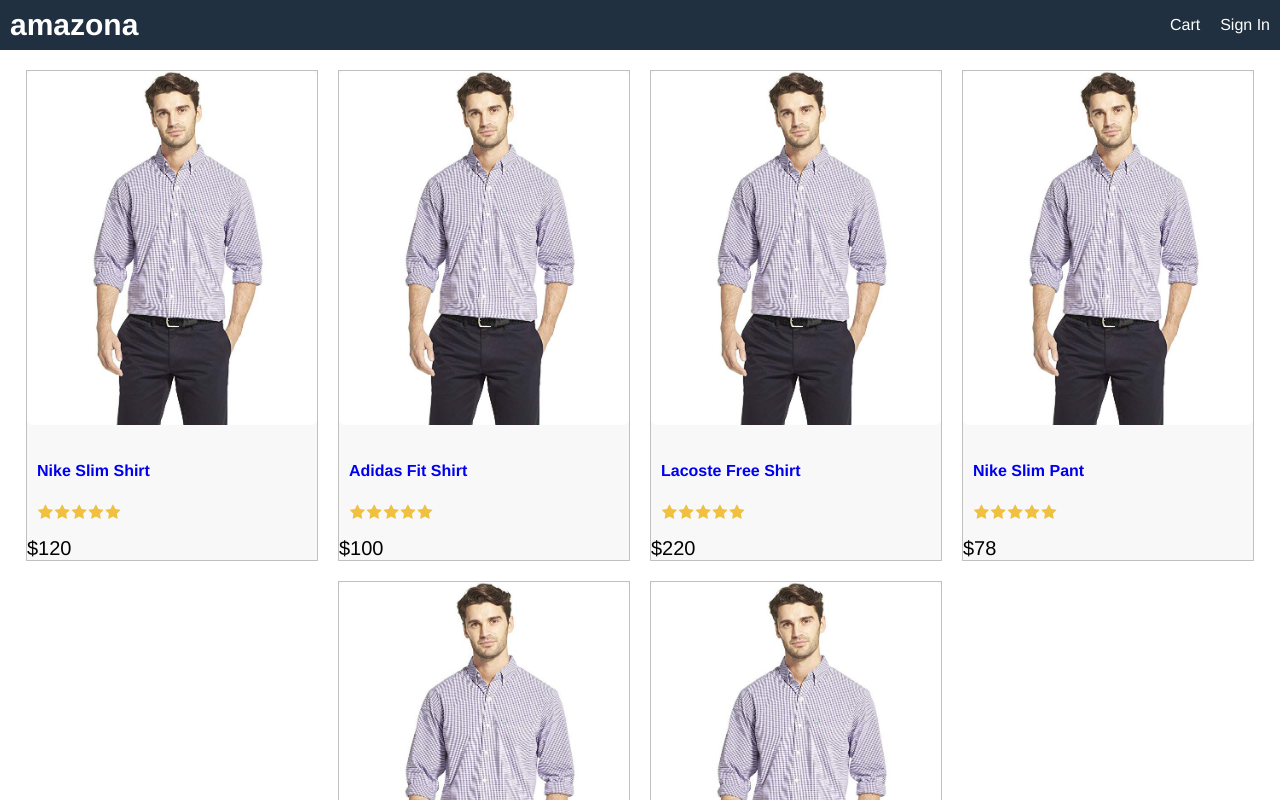
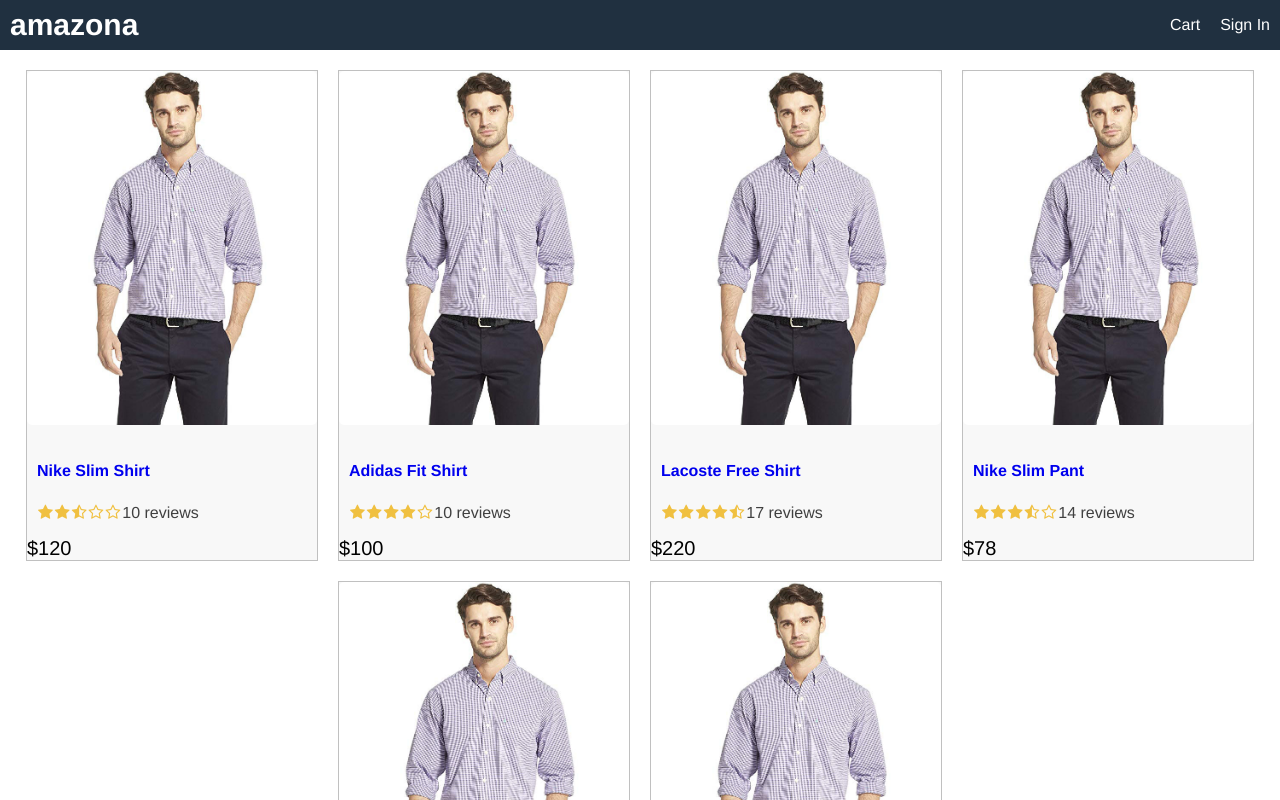
Before and after one commit to jxleilani/amazona, a React (Create React App) app in the folder frontend/: page / in a window 1280 px wide. Shown: the top 800 px of the page. Built offline with nearby package versions, Linux system fonts and the light colour scheme.

Commit message:
product and rating components

```diff
--- a/frontend/src/App.js
+++ b/frontend/src/App.js
@@ -1,4 +1,5 @@
 import React from "react";
+import Product from "./components/Product";
 import data from "./data";
 
 function App() {
@@ -18,40 +19,7 @@
       <main>
         <div className='row center'>
           {data.products.map((product) => (
-            <div key={product._id} className='card'>
-              <a href={`/product/${product._id}`}>
-                <img
-                  className='medium'
-                  src={product.image}
-                  alt={product.name}
-                />
-              </a>
-              <div className='card-body'>
-                <a href='product.html'>
-                  <a href={`/product/${product._id}`}>
-                    <h2>{product.name}</h2>
-                  </a>
-                </a>
-                <div className='rating'>
-                  <span>
-                    <i className='fa fa-star'></i>
-                  </span>
-                  <span>
-                    <i className='fa fa-star'></i>
-                  </span>
-                  <span>
-                    <i className='fa fa-star'></i>
-                  </span>
-                  <span>
-                    <i className='fa fa-star'></i>
-                  </span>
-                  <span>
-                    <i className='fa fa-star'></i>
-                  </span>
-                </div>
-              </div>
-              <div className='price'>{`$${product.price}`}</div>
-            </div>
+            <Product key={product._id} product={product} />
           ))}
         </div>
       </main>
--- /dev/null
+++ b/frontend/src/components/Product.js
@@ -0,0 +1,23 @@
+import React from "react";
+import Rating from "./Rating";
+
+function Product({ product }) {
+  return (
+    <div className='card'>
+      <a href={`/product/${product._id}`}>
+        <img className='medium' src={product.image} alt={product.name} />
+      </a>
+      <div className='card-body'>
+        <a href='product.html'>
+          <a href={`/product/${product._id}`}>
+            <h2>{product.name}</h2>
+          </a>
+        </a>
+        <Rating rating={product.rating} numReviews={product.numReviews} />
+      </div>
+      <div className='price'>{`$${product.price}`}</div>
+    </div>
+  );
+}
+
+export default Product;
--- /dev/null
+++ b/frontend/src/components/Rating.js
@@ -0,0 +1,66 @@
+import React from "react";
+
+function Rating({ rating, numReviews }) {
+  return (
+    <div className='rating'>
+      <span>
+        <i
+          className={
+            rating >= 1
+              ? "fa fa-star"
+              : rating >= 0.5
+              ? "fa fa-star-half-o"
+              : "fa fa-star-o"
+          }
+        ></i>
+      </span>
+      <span>
+      <i
+          className={
+            rating >= 2
+              ? "fa fa-star"
+              : rating >= 1.5
+              ? "fa fa-star-half-o"
+              : "fa fa-star-o"
+          }
+        ></i>
+      </span>
+      <span>
+      <i
+          className={
+            rating >= 3
+              ? "fa fa-star"
+              : rating >= 2.5
+              ? "fa fa-star-half-o"
+              : "fa fa-star-o"
+          }
+        ></i>
+      </span>
+      <span>
+      <i
+          className={
+            rating >= 4
+              ? "fa fa-star"
+              : rating >= 3.5
+              ? "fa fa-star-half-o"
+              : "fa fa-star-o"
+          }
+        ></i>
+      </span>
+      <span>
+      <i
+          className={
+            rating >= 5
+              ? "fa fa-star"
+              : rating >= 4.5
+              ? "fa fa-star-half-o"
+              : "fa fa-star-o"
+          }
+        ></i>
+      </span>
+      <span>{numReviews} reviews</span>
+    </div>
+  );
+}
+
+export default Rating;
--- a/frontend/src/data.js
+++ b/frontend/src/data.js
@@ -7,7 +7,7 @@
       image: '/images/p1.jpg',
       price: 120,
       brand: 'Nike',
-      rating: 4.5,
+      rating: 2.5,
       numReviews: 10,
       description: 'High quality product'
     },
@@ -40,7 +40,7 @@
       image: '/images/p4.jpg',
       price: 78,
       brand: 'Nike',
-      rating: 4.5,
+      rating: 3.5,
       numReviews: 14,
       description: 'High quality product'
     },
--- a/frontend/src/index.css
+++ b/frontend/src/index.css
@@ -106,3 +106,6 @@
   color: #f0c040;
   margin: 0.1rem;
 }
+.rating span:last-child {
+  color: #404040;
+}
```
